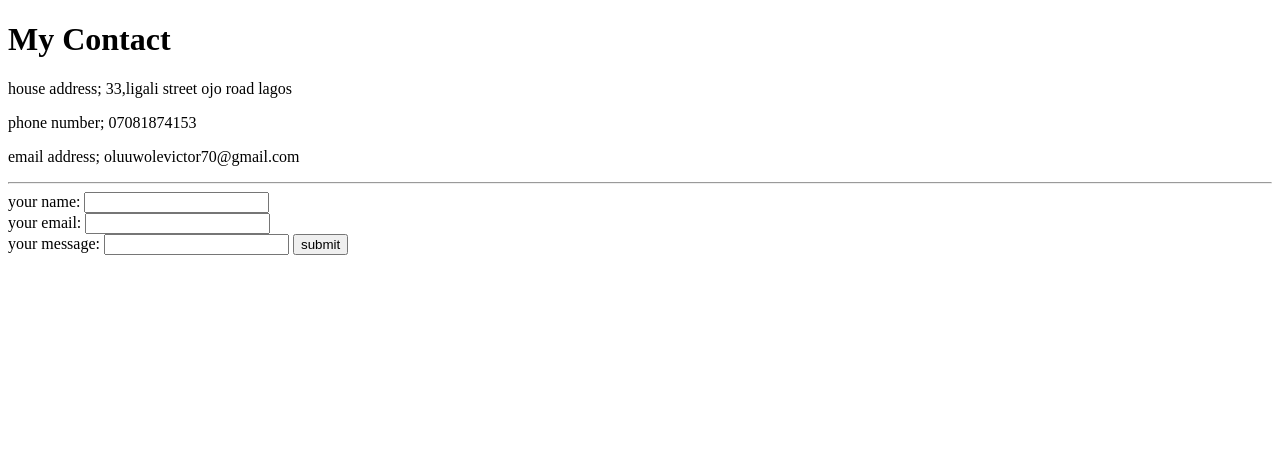
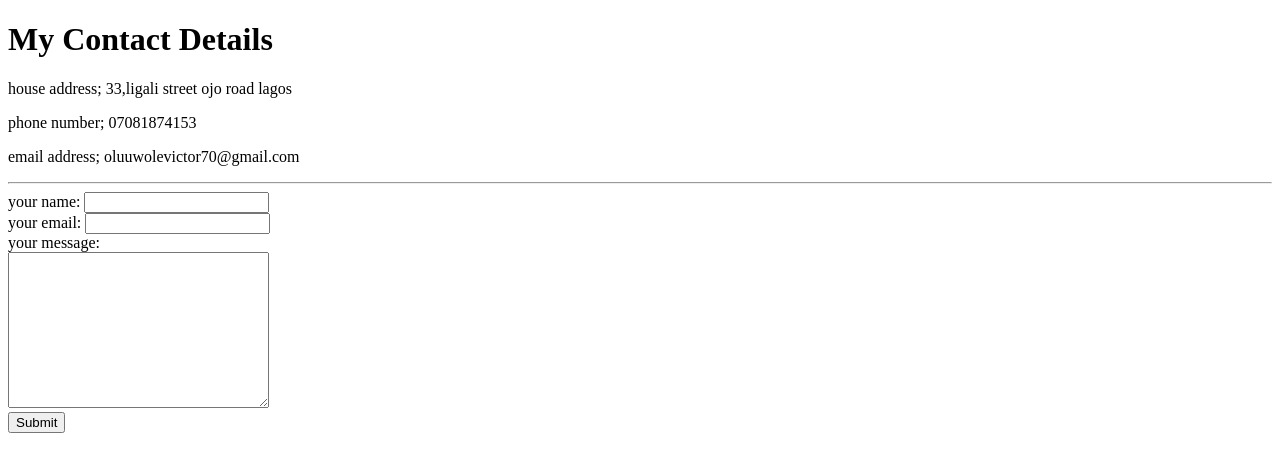
Before and after one commit to Benzene123/cv, a plain HTML site: page contact.html in a window 1280 px wide. Drawn offline with Linux system fonts and the light colour scheme.

Commit message:
add initial cv website

```diff
--- a/contact.html
+++ b/contact.html
@@ -2,11 +2,12 @@
 <html>
     <head>
       <meta charset="utf-8">
-      <title>My contact</title>
-      <h1>My Contact </h1>
+      <title>My Contact</title>
+      <link rel="stylesheet" href="css/contact/styles.css">
     </head>
 
     <body>
+      <h1>My Contact Details</h1>
       <p>house address; 33,ligali street ojo road lagos</p>
       <p>phone number; 07081874153</p>
       <p>email address; oluuwolevictor70@gmail.com</p>
@@ -16,9 +17,9 @@
        <input type="text" name="your name" value=""><br>
        <label>your email:</label>
        <input type="email" name="your mail" value=""><br>
-       <label>your message:</label>
-       <input type="text">
-       <a href="mailto:oluuwolevictor70@gmail.com?subject=job offer"><button type="button">submit</button></button></a><br>
+       <label>your message:</label><br>
+       <textarea name="your message" rows="10cm" cols="30cm"></textarea><br>
+       <input type="submit">
      </form>
    </body>
 </html>
```
Also changed, not shown: index.html (+4 -3 lines).
